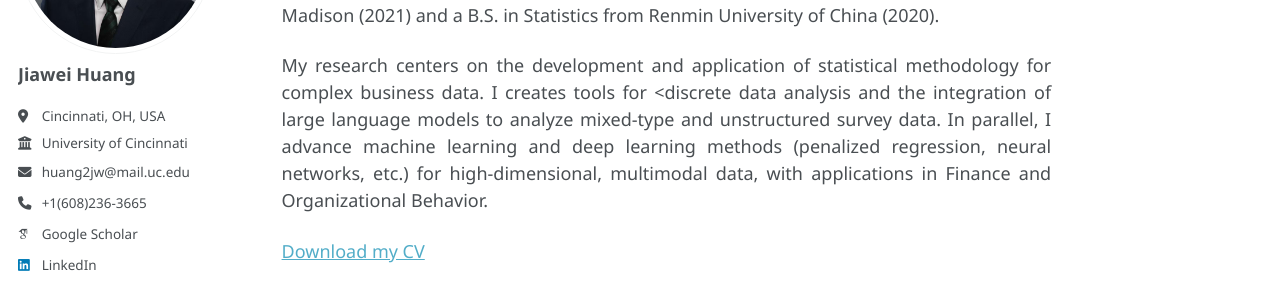
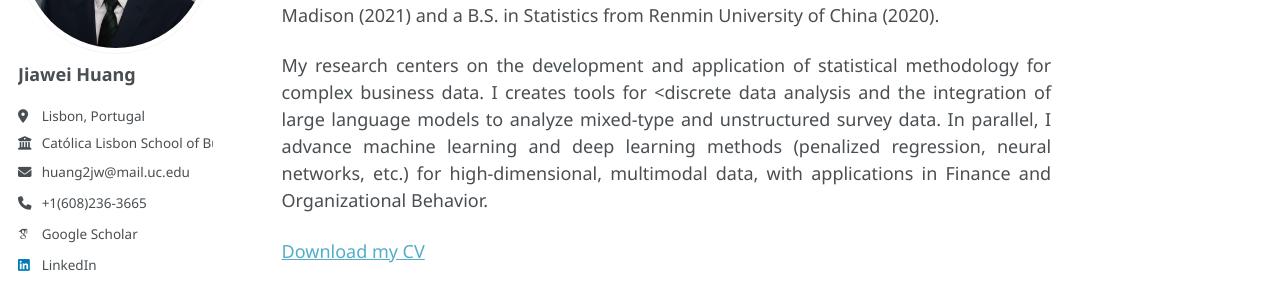
Before and after one commit to Jiawei98/Jiawei98.github.io, a Jekyll site: the page built from _pages/about.md, in a window 1280 px wide. Shown: the part 240-540 px from the top of the page. Built offline with Jekyll 4.4.1, drawn with Linux system fonts in a browser that asks for light colours; some web fonts are replaced; a script that is not in the unit is left out.

Commit message:
Update _config.yml

```diff
--- a/_config.yml
+++ b/_config.yml
@@ -26,10 +26,10 @@ author:
   name             : "Jiawei Huang"
   pronouns         : # example: "she/her"
   bio              : " "
-  location         : "Cincinnati, OH, USA"
-  employer         : "University of Cincinnati"
+  location         : "Lisbon, Portugal"
+  employer         : "Católica Lisbon School of Business & Economics"
   phone            : "+1(608)236-3665"
-  email            : "huang2jw@mail.uc.edu"
+  email            : "jhuang@ucp.pt"
 
   # Academic websites
   academia         : # URL
```
